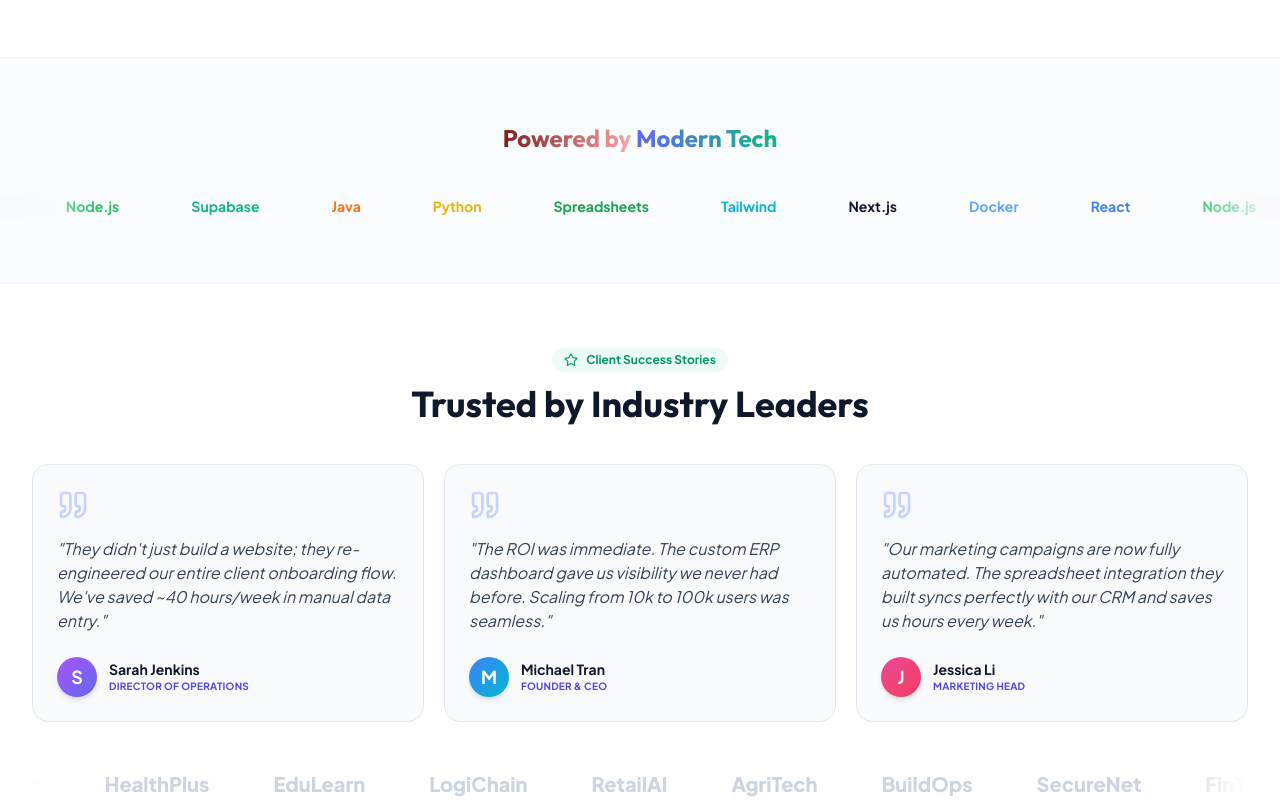
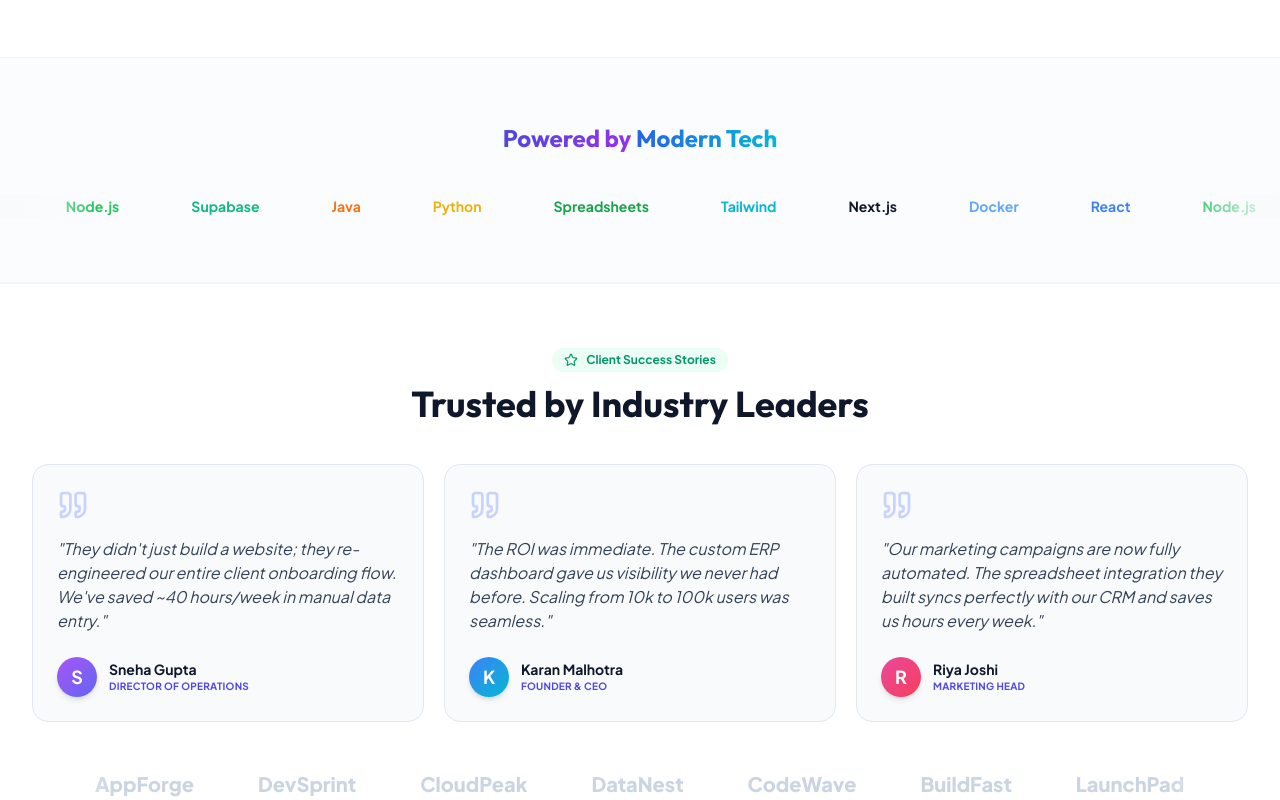
Before and after one commit to ashuuu08/ms, a React (Vite) app: page / in a window 1280 px wide. Shown: the part 1620-2420 px from the top of the page. Built offline with nearby package versions, Linux system fonts and the light colour scheme.

Commit message:
Polish website: Update to Indian names, startup companies, and modern color scheme

```diff
--- a/src/components/Feedback.jsx
+++ b/src/components/Feedback.jsx
@@ -5,27 +5,27 @@ import { Quote, Star, BadgeCheck } from 'lucide-react';
 const Feedback = () => {
   const reviews = [
     {
-      name: "Sarah Jenkins",
+      name: "Priya Sharma",
       role: "COO, LogisticsFlow",
       text: "We were drowning in manual data entry. The Google AppScript bot ashSoft built now handles 500+ invoices daily automatically. It's like having a free employee that never sleeps.",
       stars: 5,
-      initial: "S",
+      initial: "P",
       color: "bg-purple-100 text-purple-600"
     },
     {
-      name: "David Chen",
+      name: "Arjun Mehta",
       role: "Founder, TechStart",
       text: "I needed a high-performance portfolio to pitch investors. They delivered a React site that scores 100/100 on Lighthouse. Fast, clean code, and stunning design.",
       stars: 5,
-      initial: "D",
+      initial: "A",
       color: "bg-blue-100 text-blue-600"
     },
     {
-      name: "Marcus Reid",
+      name: "Vikram Singh",
       role: "HR Director, CorpGlobal",
       text: "The Enterprise Leave Management system they architected on AWS is flawless. It handles our 5,000+ employee database without a stutter. Highly recommended for scalable systems.",
       stars: 5,
-      initial: "M",
+      initial: "V",
       color: "bg-emerald-100 text-emerald-600"
     }
   ];
--- a/src/components/Footer.jsx
+++ b/src/components/Footer.jsx
@@ -137,14 +137,14 @@ const Footer = () => {
                 <span className="font-medium">+91 96912 07533</span>
               </a>
 
-              <a href="mailto:contact@ashsoft.com" className="flex items-center gap-3 hover:text-indigo-600 dark:hover:text-indigo-400 transition-colors group">
+              <a href="mailto:contact@ashbitsoft.in" className="flex items-center gap-3 hover:text-indigo-600 dark:hover:text-indigo-400 transition-colors group">
                 <motion.div
                   whileHover={{ scale: 1.1, rotate: -10 }}
                   className="p-2 bg-slate-100 dark:bg-slate-900 rounded-lg group-hover:bg-indigo-50 dark:group-hover:bg-indigo-900/20 transition-colors"
                 >
                   <Mail size={16} className="group-hover:text-indigo-600" />
                 </motion.div>
-                <span className="font-medium">contact@ashsoft.com</span>
+                <span className="font-medium">contact@ashbitsoft.in</span>
               </a>
 
               <div className="flex items-center gap-3">
--- a/src/pages/Company.jsx
+++ b/src/pages/Company.jsx
@@ -38,25 +38,25 @@ const Company = () => {
 
     const team = [
         {
-            name: 'John Anderson',
+            name: 'Amit Verma',
             role: 'CEO & Founder',
             image: '👨‍💼',
             bio: 'Visionary leader with 15+ years in tech'
         },
         {
-            name: 'Sarah Mitchell',
+            name: 'Neha Kapoor',
             role: 'CTO',
             image: '👩‍💻',
             bio: 'Tech expert driving innovation'
         },
         {
-            name: 'Michael Chen',
+            name: 'Rohan Desai',
             role: 'Head of Design',
             image: '👨‍🎨',
             bio: 'Award-winning UX/UI designer'
         },
         {
-            name: 'Emily Rodriguez',
+            name: 'Kavya Reddy',
             role: 'VP of Operations',
             image: '👩‍💼',
             bio: 'Operations excellence specialist'
@@ -174,12 +174,12 @@ const Company = () => {
                             <div className="text-center">
                                 <Mail className="mx-auto mb-3" size={32} />
                                 <p className="font-semibold mb-1">Email</p>
-                                <p className="text-indigo-100">contact@ashbitsoft.com</p>
+                                <p className="text-indigo-100">contact@ashbitsoft.in</p>
                             </div>
                             <div className="text-center">
                                 <Phone className="mx-auto mb-3" size={32} />
                                 <p className="font-semibold mb-1">Phone</p>
-                                <p className="text-indigo-100">+1 (555) 123-4567</p>
+                                <p className="text-indigo-100">+91 96912 07533</p>
                             </div>
                             <div className="text-center">
                                 <MapPin className="mx-auto mb-3" size={32} />
--- a/src/pages/Home.jsx
+++ b/src/pages/Home.jsx
@@ -42,25 +42,25 @@ const TESTIMONIALS = [
   {
     id: 1,
     quote: "They didn't just build a website; they re-engineered our entire client onboarding flow. We've saved ~40 hours/week in manual data entry.",
-    author: "Sarah Jenkins",
+    author: "Sneha Gupta",
     role: "Director of Operations",
-    company: "TechFlow Logistics",
+    company: "ShipFast Logistics",
     color: "from-purple-500 to-indigo-500"
   },
   {
     id: 2,
     quote: "The ROI was immediate. The custom ERP dashboard gave us visibility we never had before. Scaling from 10k to 100k users was seamless.",
-    author: "Michael Tran",
+    author: "Karan Malhotra",
     role: "Founder & CEO",
-    company: "StartUp Lab",
+    company: "VentureStack",
     color: "from-blue-500 to-cyan-500"
   },
   {
     id: 3,
     quote: "Our marketing campaigns are now fully automated. The spreadsheet integration they built syncs perfectly with our CRM and saves us hours every week.",
-    author: "Jessica Li",
+    author: "Riya Joshi",
     role: "Marketing Head",
-    company: "Growth Hacking Co",
+    company: "BrandBoost Media",
     color: "from-pink-500 to-rose-500"
   }
 ];
@@ -512,7 +512,7 @@ const Home = () => {
       <section className="py-16 bg-slate-50/50 dark:bg-slate-900/30 border-y border-slate-100 dark:border-slate-800 overflow-hidden relative">
         <div className="max-w-7xl mx-auto px-4 text-center mb-10 relative z-10">
           <h2 className="text-xl md:text-2xl font-bold">
-            <span className="text-transparent bg-clip-text bg-gradient-to-r from-red-900 to-red-300 dark:from-red-300 dark:to-red-900">Powered by</span> <span className="text-transparent bg-clip-text bg-gradient-to-r from-indigo-500 to-emerald-500">Modern Tech</span>
+            <span className="text-transparent bg-clip-text bg-gradient-to-r from-indigo-600 to-purple-600 dark:from-indigo-400 dark:to-purple-400">Powered by</span> <span className="text-transparent bg-clip-text bg-gradient-to-r from-blue-600 to-cyan-500 dark:from-blue-400 dark:to-cyan-400">Modern Tech</span>
           </h2>
         </div>
 
@@ -610,7 +610,7 @@ const Home = () => {
               transition={{ repeat: Infinity, ease: "linear", duration: 40 }}
             >
               {[...Array(4)].map((_, groupIndex) =>
-                ['FinTech Inc', 'HealthPlus', 'EduLearn', 'LogiChain', 'RetailAI', 'AgriTech', 'BuildOps', 'SecureNet'].map((company, i) => (
+                ['PixelCraft', 'AppForge', 'DevSprint', 'CloudPeak', 'DataNest', 'CodeWave', 'BuildFast', 'LaunchPad'].map((company, i) => (
                   <div key={`${groupIndex}-${i}`} className="text-xl font-black text-slate-300 dark:text-slate-700 hover:text-indigo-500 transition-colors cursor-default select-none">
                     {company}
                   </div>
```
